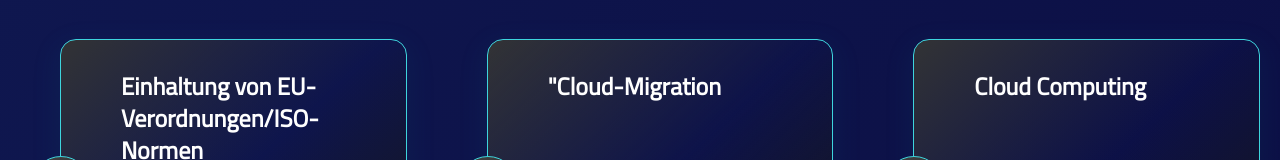
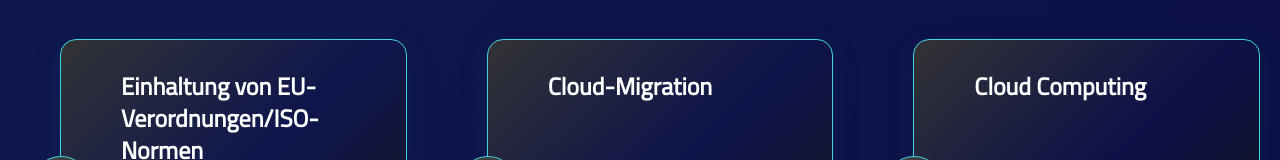
Before and after one commit to Nody2811/AlpineEdge, a React (Create React App) app: page / in a window 1280 px wide. Shown: the part 1007-1167 px from the top of the page. Built offline with nearby package versions, Linux system fonts and the light colour scheme.

Commit message:
translated Header, FirstSection and ServicesSection to DE

```diff
--- a/src/components/Header/headerLinks.js
+++ b/src/components/Header/headerLinks.js
@@ -1,23 +1,23 @@
 const headerLinks = [
     {
         url: "#home",
-        text: 'Home',
+        text: 'header.links.home',
     },
     {
         url: "#services",
-        text: 'Angebot',
+        text: 'header.links.services',
     },
     {
         url: "#about",
-        text: 'Über uns',
+        text: 'header.links.about',
     },
     {
         url: "#choose",
-        text: 'Warum wir',
+        text: 'header.links.choose',
     },
     {
         url: "#team",
-        text: 'Team',
+        text: 'header.links.team',
     },
 ]
 
--- a/src/components/NavMenu/index.jsx
+++ b/src/components/NavMenu/index.jsx
@@ -1,14 +1,16 @@
 import React from 'react'
 import styles from './NavMenu.module.css';
 import { AiOutlineClose } from "react-icons/ai";
+import { useTranslation } from 'react-i18next';
 
 const NavMenu = (props) => {
+  const { t } = useTranslation();
   const { links } = props;
 
   return (
     <div className={`${styles.navmenu} ${props?.className}`}>
       {links && links.map((link, index) => (
-        <a key={index} href={link.url}>{link.text}</a>
+        <a key={index} href={link.url}>{t(link.text)}</a>
       ))}
     </div>
   )
--- a/src/components/Services/index.jsx
+++ b/src/components/Services/index.jsx
@@ -1,7 +1,10 @@
 import React from 'react'
 import styles from './Services.module.css'
+import { useTranslation } from 'react-i18next';
 
 const Services = (props) => {
+  const { t } = useTranslation();
+
   return (
     <div className={styles.services}>
         {props.services.map((service, index) => (
@@ -9,8 +12,8 @@ const Services = (props) => {
                 <div className={styles.imgBox}>
                     <img src={service.icon} alt="" />
                 </div>
-                <h4>{service.title}</h4>
-                <p>{service.description}</p>
+                <h4>{t(service.title)}</h4>
+                <p>{t(service.description)}</p>
             </div>
         ))}
     </div>
--- a/src/i18n/resources/de.js
+++ b/src/i18n/resources/de.js
@@ -1,12 +1,50 @@
 export default {
     translation: {
       header: {
-        contactForm: "Zum Kontaktformular"
+        contactForm: "Zum Kontaktformular",
+        links: {
+          home: "Home",
+          services: "Angebot",
+          about: "Über uns",
+          choose: "Warum wir",
+          team: "Team",
+        }
       },
-      home: {
-        firstSection: {
-          subtitle: "aaaaa <br/> bbbbbbbbbb",
-        },
+      firstSection: {
+        subtitle: "Wilkommen",
+        title: "IT power für <span>ihr Unternehmen</span>",
+        contact: "Kontaktiere uns jetzt",
+      },
+      serviceSection: {
+        subtitle: "Dienstleistungen",
+        title: "Unser <span>Angebot</span>",
+        paragraph: "Umgehend verfügbare, kostengünstige IT-Dienstleistungen und Fachkräfte, maßgeschneidert für Ihre Unternehmensbedürfnisse. Ob Sie Unterstützung bei der Einhaltung von EU-Verordnungen/ISO-Normen benötigen, Hilfe bei der Cloud-Migration oder beim Cloud-Computing, Unterstützung bei der Virtualisierung, allgemeine IT-Unterstützung, individuell angepasste Software oder Projektmanagement und -durchführung - unsere Experten stehen Ihnen zur Verfügung, um sicherzustellen, dass alle Ihre IT-Anforderungen erfüllt werden",
+        services: {
+          service1: {
+            title: "Einhaltung von EU-Verordnungen/ISO-Normen",
+            description: "Wir helfen Ihnen dabei, sicherzustellen, dass Ihre Systeme den EU-Verordnungen und ISO-Normen entsprechen und Sie rechtlich abgesichert sind.",
+          },
+          service2: {
+            title: "Cloud-Migration",
+            description: "Unsere Experten unterstützen Sie bei der nahtlosen Migration Ihrer Daten und Anwendungen in die Cloud.",
+          },
+          service3: {
+            title: "Cloud Computing",
+            description: "Wir bieten Cloud-Computing-Dienstleistungen an, um Ihre IT-Infrastruktur zu optimieren und die Effizienz zu steigern.",
+          },
+          service4: {
+            title: "Virtualisierung",
+            description: "Mit unserer Expertise in der Virtualisierung helfen wir Ihnen, Ihre IT-Ressourcen effizienter zu nutzen und Betriebskosten zu senken.",
+          },
+          service5: {
+            title: "Komplettservice für Projektmanagement und -durchführung",
+            description: "Unser Projektmanagement-Team sorgt für eine effiziente Durchführung und erfolgreiche Umsetzung Ihrer IT-Projekte.",
+          },
+          service6: {
+            title: "Individuelle Software",
+            description: "Wir entwickeln maßgeschneiderte Softwarelösungen, die speziell auf die Anforderungen und Ziele Ihres Unternehmens zugeschnitten sind",
+          }
+        }
       }
     }
   }
--- a/src/sections/Introduction/index.jsx
+++ b/src/sections/Introduction/index.jsx
@@ -2,20 +2,22 @@ import React from 'react'
 import Main from '../../components/Main'
 import styles from './Intro.module.css'
 import introImg from '../../img/intro.svg'
+import { useTranslation } from 'react-i18next';
 
 const IntoductionSection = (props) => {
+  const { t } = useTranslation();
   return (
     <div className={styles.introSec} id={props.sectionId ?? ""}>
         <Main
             className={styles.introMain}
-            subtitle='Wilkommen'
-            title='IT power für <span>ihr Unternehmen</span>'
+            subtitle={t('firstSection.subtitle')}
+            title={t('firstSection.title')}
             paragraph=''
 
             align='left'
             isDark={true}
         />
-        <a href="#contact">Kontaktiere uns jetzt</a>
+        <a href="#contact">{t('firstSection.contact')}</a>
         <img src={introImg} alt="" />
     </div>
   )
--- a/src/sections/Service/index.jsx
+++ b/src/sections/Service/index.jsx
@@ -3,16 +3,19 @@ import Main from '../../components/Main'
 import styles from './Service.module.css'
 import Services from '../../components/Services';
 import serviceData from './serviceData';
+import { useTranslation } from 'react-i18next';
 
 const ServiceSection = (props) => {
+  const { t } = useTranslation();
+
   return (
     <div className={styles.serviceSec} id={props.sectionId ?? ""}>
         <Main
           className={styles.serviceMain}
 
-            subtitle='Dienstleistungen'
-            title='Unser <span>Angebot</span>'
-            paragraph='Umgehend verfügbare, kostengünstige IT-Dienstleistungen und Fachkräfte, maßgeschneidert für Ihre Unternehmensbedürfnisse. Ob Sie Unterstützung bei der Einhaltung von EU-Verordnungen/ISO-Normen benötigen, Hilfe bei der Cloud-Migration oder beim Cloud-Computing, Unterstützung bei der Virtualisierung, allgemeine IT-Unterstützung, individuell angepasste Software oder Projektmanagement und -durchführung - unsere Experten stehen Ihnen zur Verfügung, um sicherzustellen, dass alle Ihre IT-Anforderungen erfüllt werden'
+            subtitle={t('serviceSection.subtitle')}
+            title={t('serviceSection.title')}
+            paragraph={t('serviceSection.paragraph')}
 
             align='center'
             isDark={true}
--- a/src/sections/Service/serviceData.js
+++ b/src/sections/Service/serviceData.js
@@ -8,33 +8,33 @@ import service6 from '../../img/services/service_6.svg'
 const serviceData = [
     {
       icon: service1,
-      title: 'Einhaltung von EU-Verordnungen/ISO-Normen',
-      description: 'Wir helfen Ihnen dabei, sicherzustellen, dass Ihre Systeme den EU-Verordnungen und ISO-Normen entsprechen und Sie rechtlich abgesichert sind.'
+      title: 'serviceSection.services.service1.title',
+      description: 'serviceSection.services.service1.description'
     },
     {
       icon: service2,
-      title: '"Cloud-Migration',
-      description: 'Unsere Experten unterstützen Sie bei der nahtlosen Migration Ihrer Daten und Anwendungen in die Cloud.'
+      title: 'serviceSection.services.service2.title',
+      description: 'serviceSection.services.service2.description'
     },
     {
       icon: service3,
-      title: 'Cloud Computing',
-      description: 'Wir bieten Cloud-Computing-Dienstleistungen an, um Ihre IT-Infrastruktur zu optimieren und die Effizienz zu steigern.'
+      title: 'serviceSection.services.service3.title',
+      description: 'serviceSection.services.service3.description'
     },
     {
       icon: service4,
-      title: 'Virtualisierung',
-      description: 'Mit unserer Expertise in der Virtualisierung helfen wir Ihnen, Ihre IT-Ressourcen effizienter zu nutzen und Betriebskosten zu senken.'
+      title: 'serviceSection.services.service4.title',
+      description: 'serviceSection.services.service4.description'
     },
     {
       icon: service5,
-      title: 'Komplettservice für Projektmanagement und -durchführung',
-      description: 'Unser Projektmanagement-Team sorgt für eine effiziente Durchführung und erfolgreiche Umsetzung Ihrer IT-Projekte.'
+      title: 'serviceSection.services.service5.title',
+      description: 'serviceSection.services.service5.description'
     },
     {
       icon: service6,
-      title: 'Individuelle Software',
-      description: 'Wir entwickeln maßgeschneiderte Softwarelösungen, die speziell auf die Anforderungen und Ziele Ihres Unternehmens zugeschnitten sind'
+      title: 'serviceSection.services.service6.title',
+      description: 'serviceSection.services.service6.description'
     }
 ];
 
```
